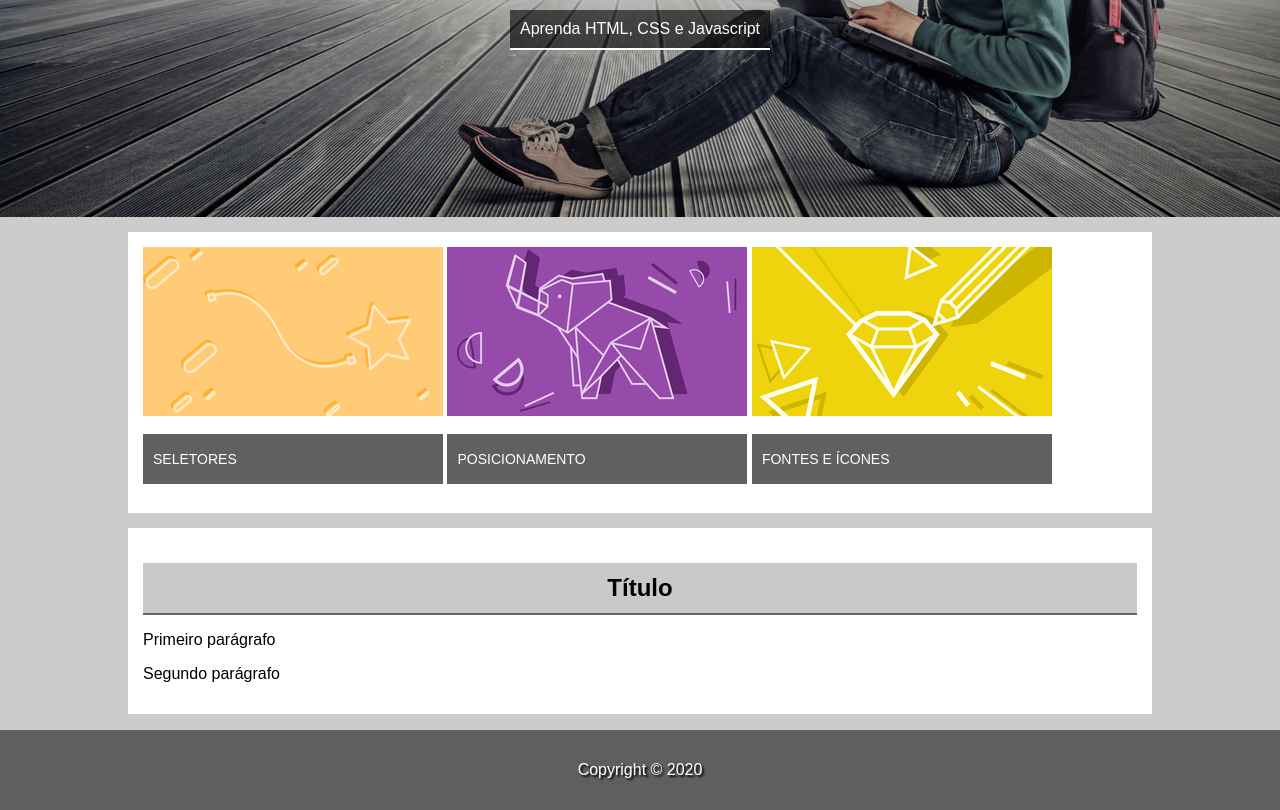
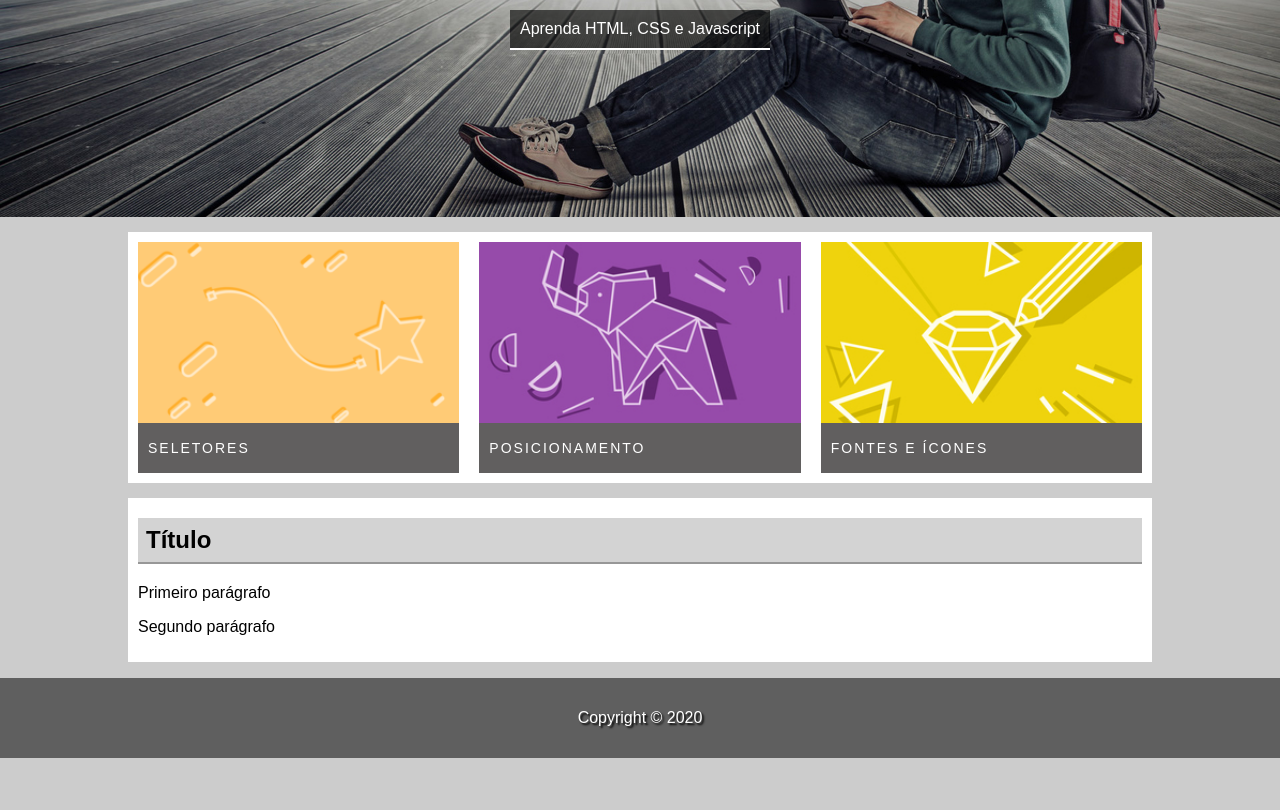
Before and after one commit to lpsaoleo/Front-End-Projects, a plain HTML site: page My_First_Page/index.html in a window 1280 px wide. Shown: the part 284-1094 px from the top of the page. After the commit the page ends 1042 px from the top, so only its background shows below. Drawn offline with Linux system fonts and the light colour scheme.

Commit message:
final commit

```diff
--- a/My_First_Page/css/style.css
+++ b/My_First_Page/css/style.css
@@ -68,15 +68,26 @@ main{
     margin: auto;
 }
 
-.content-section, .content-section-card{
+.content-section-card{
     background-color: white;
-    padding: 15px;
+    padding: 10px;
     margin-top: 15px;
+    overflow: auto;
 
 }
 
 .card{
-    display: inline-block;
+    width: 32%;
+    float: left;
+}
+
+.card1, .card2{
+    margin-right: 2%;
+}
+
+.card img{
+    width: 100%;
+    display: block;
 }
 
 .card p{
@@ -87,17 +98,21 @@ main{
     height: 50px;
     line-height: 50px;
     padding-left: 10px;
-
+    margin: 0;
+    letter-spacing: 2px;
 }
 
-.content-header{
-    background-color: rgb(201, 201, 201);
-    border-bottom-color: rgb(102, 102, 102);
-    border-bottom-width: 2px;
-    border-bottom-style: solid;
-    text-align: center;
-    height: 50px;
-    line-height: 50px; /*line height na mesma altura da caixa para centralizar */
+.content-section{
+    background-color: white;
+    padding: 0px 10px 10px 10px;
+    margin-top: 15px;
+    overflow: auto;
+}
+
+.content-section h2{
+    background-color: rgb(211, 211, 211);
+    padding: 8px;
+    border-bottom: 2px solid rgb(151, 151, 151);
 }
 
 footer{
--- a/My_First_Page/index.html
+++ b/My_First_Page/index.html
@@ -32,17 +32,17 @@
 
         <main>
             <section class="content-section-card">
-                <div class="card">
+                <div class="card card1">
                     <img src="imagens/card_01.png" alt="">
                     <p>Seletores</p>
                 </div>
 
-                <div class="card">
+                <div class="card card2">
                     <img src="imagens/card_02.jpg" alt="">
                     <p>Posicionamento</p>
                 </div>
 
-                <div class="card">
+                <div class="card card3">
                     <img src="imagens/card_03.jpg" alt="">
                     <p>Fontes e Ícones</p>
                 </div>
```
